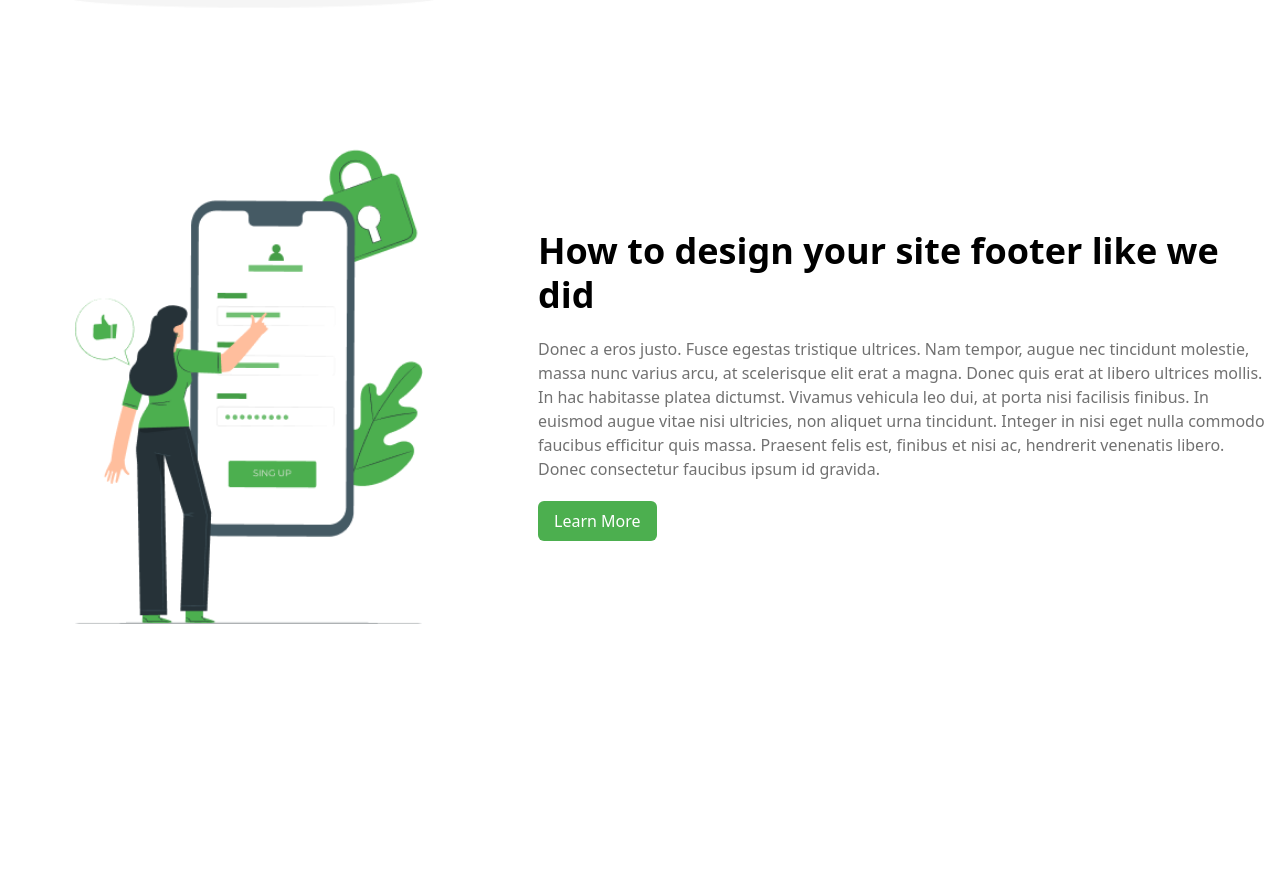
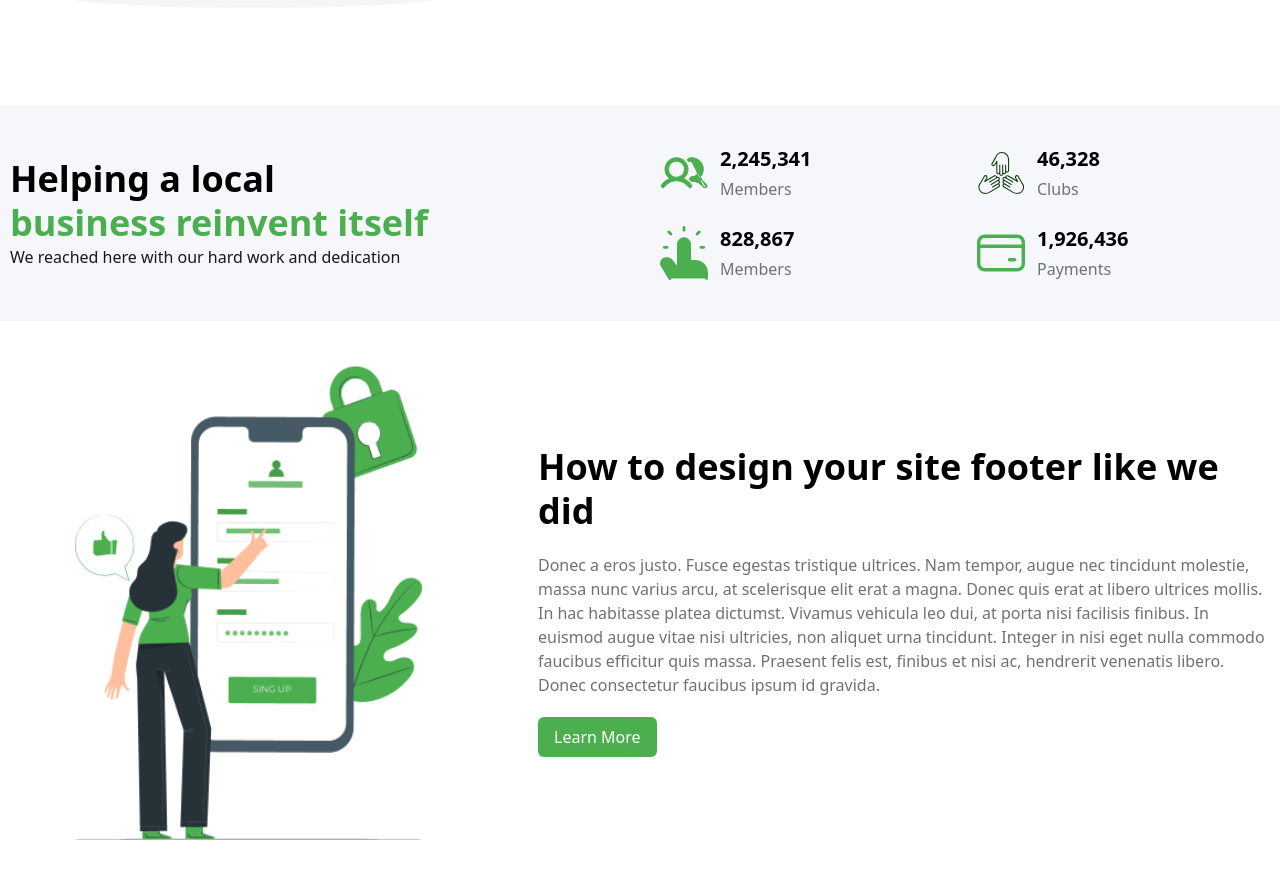
Before and after one commit to alirezakhosravi79/landing-page, a React (Vite) app: page / in a window 1280 px wide. Shown: the part 1449-2327 px from the top of the page. Before the commit the page ends 2113 px from the top, so only its background shows below. Built offline with nearby package versions, Linux system fonts and the light colour scheme.

Commit message:
reach section

```diff
--- a/src/App.tsx
+++ b/src/App.tsx
@@ -3,6 +3,7 @@ import Aboute2 from './components/layout/Aboute2'
 import Hero from './components/layout/Hero'
 import Navbar from './components/layout/Navbar'
 import OurClient from './components/layout/OurClient'
+import Reach from './components/layout/Reach'
 import Services from './components/layout/Services'
 
 function App() {
@@ -14,6 +15,7 @@ function App() {
      <OurClient />
      <Services />
      <Aboute1 />
+     <Reach />
      <Aboute2 />
     </>
   )
--- /dev/null
+++ b/src/components/layout/Reach.tsx
@@ -0,0 +1,64 @@
+import MemberIcon from "../../assets/icons/group-2.svg";
+import ColabIcon from "../../assets/icons/collaboration.svg";
+import ClickIcon from "../../assets/icons/click.svg";
+import CardIcon from "../../assets/icons/credit-card.svg";
+
+const reaches = [
+  {
+    id: 1113,
+    title: "2,245,341",
+    subTitle: "Members",
+    icon: MemberIcon,
+  },
+  {
+    id: 4564,
+    title: "46,328",
+    subTitle: "Clubs",
+    icon: ColabIcon,
+  },
+  {
+    id: 1235,
+    title: "828,867",
+    subTitle: "Members",
+    icon: ClickIcon,
+  },
+  {
+    id: 4544,
+    title: "1,926,436",
+    subTitle: "Payments",
+    icon: CardIcon,
+  },
+];
+
+function Reach() {
+  return (
+    <section className="bg-silver py-10">
+      <div className="container mx-auto grid grid-cols-2 gap-10">
+        <div className="flex flex-col justify-center">
+          <h2 className="text-heading2 leading-heading2 font-semibold">
+            Helping a local <br />{" "}
+            <span className="text-primary">business reinvent itself</span>
+          </h2>
+          <p className="text-[#18191f]">
+            We reached here with our hard work and dedication
+          </p>
+        </div>
+        <div className="grid grid-cols-2 gap-6">
+          {reaches.map((item) => (
+            <div key={item.id} className="flex items-center gap-3">
+              <img src={item.icon} alt={item.title} className="w-[48px]" />
+              <div className="flex flex-col gap-1">
+                <h4 className="text-heading4 leading-heading4 font-semibold">
+                  {item.title}
+                </h4>
+                <p className="text-gray">{item.subTitle}</p>
+              </div>
+            </div>
+          ))}
+        </div>
+      </div>
+    </section>
+  );
+}
+
+export default Reach;
```
